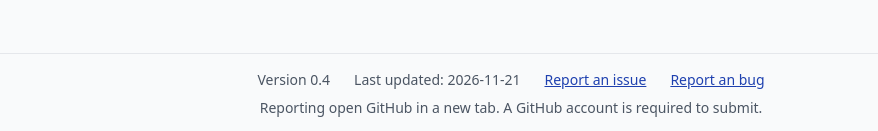
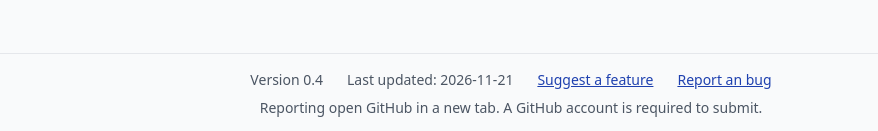
Before and after one commit to sbobcat/atalegacy-studyapp, a React (Vite) app: page / in a window 1280 px wide. Shown: the part 675-806 px from the top of the page, without its empty margins (129-1007 px from the left). Built offline with nearby package versions, Linux system fonts and the light colour scheme.

Commit message:
feat/24-feeback-links corrected wording

```diff
--- a/src/App.tsx
+++ b/src/App.tsx
@@ -111,7 +111,7 @@ function App() {
               target="_blank"
               rel="noopener noreferrer"
             >
-              Report an issue
+              Suggest a feature
             </a>
           </p>
           <p>
```
